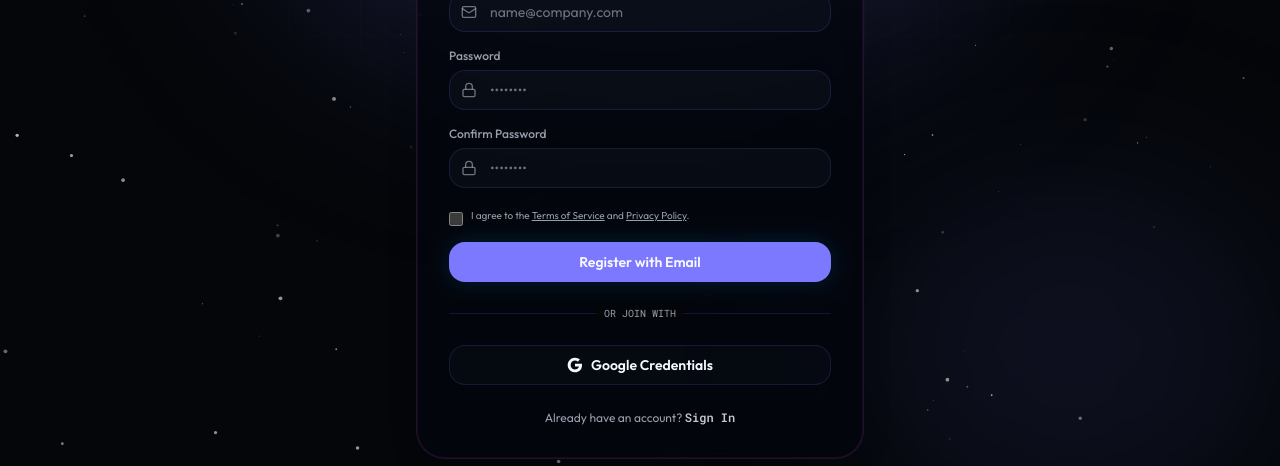
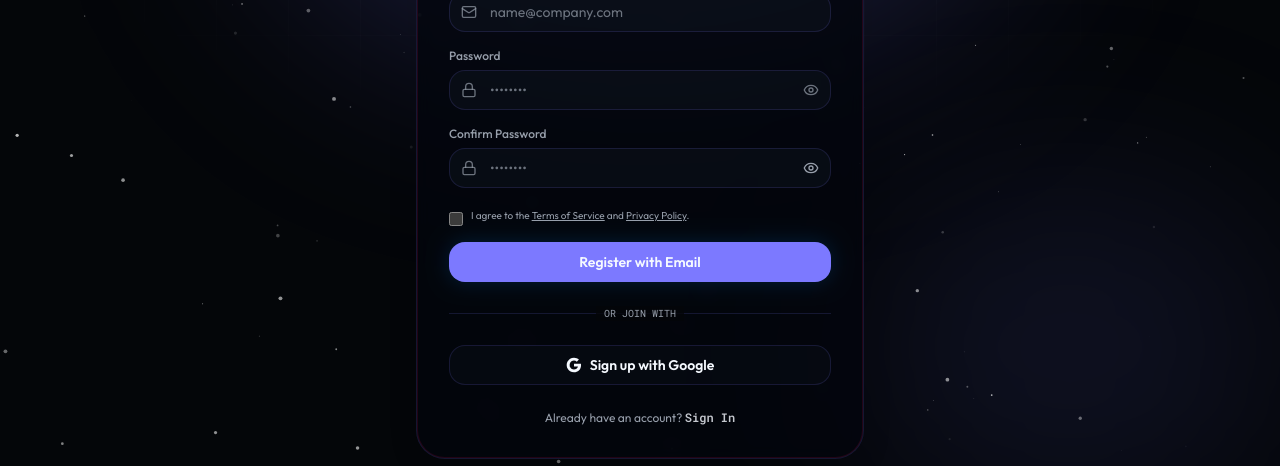
Before and after one commit to Asapukarthik/AI-powered_Resume_Analyzer, a Next.js app in the folder client/: page /register in a window 1280 px wide. Shown: the part 325-791 px from the top of the page. Built offline with nearby package versions, Linux system fonts and the light colour scheme; no server answers.

Commit message:
fix the bugs

```diff
--- a/client/src/app/login/page.tsx
+++ b/client/src/app/login/page.tsx
@@ -5,7 +5,7 @@ import Link from "next/link";
 import { useRouter } from "next/navigation";
 import BackgroundParticles from "@/components/layout/BackgroundParticles";
 import VercelBackground from "@/components/layout/VercelBackground";
-import { Layers, Mail, Lock, Loader2, ArrowLeft, ShieldCheck } from "lucide-react";
+import { Layers, Mail, Lock, Eye, EyeOff, Loader2, ArrowLeft, ShieldCheck } from "lucide-react";
 
 import { useGoogleLogin } from "@react-oauth/google";
 
@@ -13,7 +13,10 @@ export default function LoginPage() {
     const router = useRouter();
     const [email, setEmail] = useState("");
     const [password, setPassword] = useState("");
-    const [loading, setLoading] = useState(false);
+    const [showPassword, setShowPassword] = useState(false);
+    // const [loading, setLoading] = useState(false);
+    const [emailLoading, setEmailLoading] = useState(false);
+    const [googleLoading, setGoogleLoading] = useState(false);
     const [error, setError] = useState("");
     const [success, setSuccess] = useState(false);
 
@@ -22,7 +25,7 @@ export default function LoginPage() {
     const [passwordTouched, setPasswordTouched] = useState(false);
 
     const isEmailValid = /^[^\s@]+@[^\s@]+\.[^\s@]+$/.test(email);
-    const isPasswordValid = password.length >= 6;
+    const isPasswordValid = /^(?=.*[A-Z])(?=.*[a-z])(?=.*\d).{8,}$/.test(password);
 
     const handleSubmit = async (e: React.FormEvent) => {
         e.preventDefault();
@@ -40,10 +43,10 @@ export default function LoginPage() {
             return;
         }
 
-        setLoading(true);
+        setEmailLoading(true);
 
         try {
-            const res = await fetch("http://localhost:3001/api/auth/login", {
+            const res = await fetch(`${process.env.NEXT_PUBLIC_API_URL}/api/auth/login`, {
                 method: "POST",
                 headers: { "Content-Type": "application/json" },
                 body: JSON.stringify({ email, password }),
@@ -60,23 +63,24 @@ export default function LoginPage() {
 
             setSuccess(true);
 
-            // Direct redirect to dashboard
-            setTimeout(() => {
-                router.push("/dashboard");
-            }, 300);
-        } catch (err: any) {
-            setError(err.message || "An error occurred during login.");
+            // // Direct redirect to dashboard
+            // setTimeout(() => {
+            //     router.push("/dashboard");
+            // }, 300);
+            router.replace("/dashboard");
+        } catch (err: unknown) {
+            setError(err instanceof Error ? err.message : "An error occurred during login.");
         } finally {
-            setLoading(false);
+            setEmailLoading(false);
         }
     };
 
     const handleGoogleLoginSuccess = useGoogleLogin({
         onSuccess: async (tokenResponse) => {
-            setLoading(true);
+            setGoogleLoading(true);
             setError("");
             try {
-                const res = await fetch("http://localhost:3001/api/auth/google", {
+                const res = await fetch(`${process.env.NEXT_PUBLIC_API_URL}/api/auth/google`, {
                     method: "POST",
                     headers: { "Content-Type": "application/json" },
                     body: JSON.stringify({ token: tokenResponse.access_token }),
@@ -86,11 +90,11 @@ export default function LoginPage() {
 
                 localStorage.setItem("token", data.token);
                 setSuccess(true);
-                router.push("/dashboard");
-            } catch (err: any) {
-                setError(err.message || "Google auth failed.");
+                router.replace("/dashboard");
+            } catch (err: unknown) {
+                setError(err instanceof Error ? err.message : "Google auth failed.");
             } finally {
-                setLoading(false);
+                setGoogleLoading(false);
             }
         },
         onError: () => {
@@ -173,29 +177,36 @@ export default function LoginPage() {
                             <div className="relative">
                                 <Lock className="absolute left-3 top-1/2 -translate-y-1/2 size-4 text-muted-foreground/70" />
                                 <input
-                                    type="password"
+                                    type={showPassword ? "text" : "password"}
                                     required
                                     value={password}
                                     onChange={(e) => setPassword(e.target.value)}
                                     onBlur={() => setPasswordTouched(true)}
                                     placeholder="••••••••"
-                                    className={`w-full h-10 pl-10 pr-4 rounded-lg bg-secondary/60 border ${passwordTouched && !isPasswordValid
+                                    className={`w-full h-10 pl-10 pr-10 rounded-lg bg-secondary/60 border ${passwordTouched && !isPasswordValid
                                         ? "border-red-500/50 focus:border-red-500"
                                         : "border-border focus:border-neutral-500"
                                         } text-sm text-foreground outline-none transition-colors placeholder:text-muted-foreground/70`}
                                 />
+                                <button
+                                    type="button"
+                                    onClick={() => setShowPassword(!showPassword)}
+                                    className="absolute right-3 top-1/2 -translate-y-1/2 text-muted-foreground/70 hover:text-foreground/80 transition-colors"
+                                >
+                                    {showPassword ? <EyeOff className="size-4" /> : <Eye className="size-4" />}
+                                </button>
                             </div>
                             {passwordTouched && !isPasswordValid && (
-                                <span className="text-[10px] text-red-500 block">Password must be at least 6 characters.</span>
+                                <span className="text-[10px] text-red-500 block">Password must be at least 8 characters with one uppercase letter and one number.</span>
                             )}
                         </div>
 
                         <button
                             type="submit"
-                            disabled={loading || success}
+                            disabled={emailLoading || success}
                             className="w-full h-10 rounded-lg bg-primary text-primary-foreground hover:bg-primary/90 shadow-[0_0_20px_oklch(0.58_0.2_255_/_20%)] active:translate-y-[1px] text-sm font-semibold transition-all flex items-center justify-center gap-1.5 disabled:opacity-50 disabled:pointer-events-none"
                         >
-                            {loading ? (
+                            {emailLoading ? (
                                 <>
                                     <Loader2 className="size-4 animate-spin" />
                                     Signing In...
@@ -219,7 +230,7 @@ export default function LoginPage() {
                     {/* Google Sign In */}
                     <button
                         onClick={() => handleGoogleLoginSuccess()}
-                        disabled={loading}
+                        disabled={googleLoading}
                         className="w-full h-10 rounded-lg border border-border bg-secondary/40 hover:bg-accent/40 active:translate-y-[1px] text-sm font-semibold text-foreground transition-all flex items-center justify-center gap-2"
                     >
                         <svg className="size-4" viewBox="0 0 24 24">
@@ -240,12 +251,12 @@ export default function LoginPage() {
                                 d="M12 5.38c1.62 0 3.06.56 4.21 1.64l3.15-3.15C17.45 2.09 14.97 1 12 1 7.7 1 3.99 3.47 2.18 7.06l3.66 2.84c.87-2.6 3.3-4.52 6.16-4.52z"
                             />
                         </svg>
-                        Google Credentials
+                        Sign in with Google
                     </button>
 
                     {/* Footer link */}
                     <p className="mt-6 text-center text-xs text-muted-foreground">
-                        Don't have an account?{" "}
+                        Don&apos;t have an account?{" "}
                         <Link href="/register" className="text-foreground/80 hover:text-foreground underline-offset-4 hover:underline font-semibold">
                             Create Account
                         </Link>
--- a/client/src/app/register/page.tsx
+++ b/client/src/app/register/page.tsx
@@ -5,7 +5,7 @@ import Link from "next/link";
 import { useRouter } from "next/navigation";
 import BackgroundParticles from "@/components/layout/BackgroundParticles";
 import VercelBackground from "@/components/layout/VercelBackground";
-import { Layers, Mail, Lock, User, Loader2, ArrowLeft, ShieldCheck } from "lucide-react";
+import { Layers, Mail, Eye, EyeOff, Lock, User, Loader2, ArrowLeft, ShieldCheck } from "lucide-react";
 
 import { useGoogleLogin } from "@react-oauth/google";
 
@@ -14,9 +14,12 @@ export default function RegisterPage() {
     const [name, setName] = useState("");
     const [email, setEmail] = useState("");
     const [password, setPassword] = useState("");
+    const [showPassword, setShowPassword] = useState(false);
     const [confirmPassword, setConfirmPassword] = useState("");
+    const [showConfirmPassword, setShowConfirmPassword] = useState(false);
     const [terms, setTerms] = useState(false);
-    const [loading, setLoading] = useState(false);
+    const [registerLoading, setRegisterLoading] = useState(false);
+    const [googleLoading, setGoogleLoading] = useState(false);
     const [error, setError] = useState("");
     const [success, setSuccess] = useState(false);
 
@@ -28,8 +31,10 @@ export default function RegisterPage() {
 
     const isNameValid = name.trim().length >= 2;
     const isEmailValid = /^[^\s@]+@[^\s@]+\.[^\s@]+$/.test(email);
-    const isPasswordValid = password.length >= 6;
-    const isConfirmValid = password === confirmPassword;
+    const isPasswordValid = /^(?=.*[A-Z])(?=.*[a-z])(?=.*\d).{8,}$/.test(password);
+    const isConfirmValid =
+        confirmPassword.length > 0 &&
+        password === confirmPassword;
 
     const handleSubmit = async (e: React.FormEvent) => {
         e.preventDefault();
@@ -64,10 +69,10 @@ export default function RegisterPage() {
             return;
         }
 
-        setLoading(true);
+        setRegisterLoading(true);
 
         try {
-            const res = await fetch("http://localhost:3001/api/auth/register", {
+            const res = await fetch(`${process.env.NEXT_PUBLIC_API_URL}/api/auth/register`, {
                 method: "POST",
                 headers: { "Content-Type": "application/json" },
                 body: JSON.stringify({ name, email, password }),
@@ -84,22 +89,20 @@ export default function RegisterPage() {
 
             setSuccess(true);
 
-            setTimeout(() => {
-                router.push("/dashboard");
-            }, 300);
-        } catch (err: any) {
-            setError(err.message || "An error occurred during registration.");
+            router.replace("/dashboard");
+        } catch (err: unknown) {
+            setError(err instanceof Error ? err.message : "An error occurred during registration.");
         } finally {
-            setLoading(false);
+            setRegisterLoading(false);
         }
     };
 
     const handleGoogleSignup = useGoogleLogin({
         onSuccess: async (tokenResponse) => {
-            setLoading(true);
+            setGoogleLoading(true);
             setError("");
             try {
-                const res = await fetch("http://localhost:3001/api/auth/google", {
+                const res = await fetch(`${process.env.NEXT_PUBLIC_API_URL}/api/auth/google`, {
                     method: "POST",
                     headers: { "Content-Type": "application/json" },
                     body: JSON.stringify({ token: tokenResponse.access_token }),
@@ -109,11 +112,11 @@ export default function RegisterPage() {
 
                 localStorage.setItem("token", data.token);
                 setSuccess(true);
-                router.push("/dashboard");
-            } catch (err: any) {
-                setError(err.message || "Google auth failed.");
+                router.replace("/dashboard");
+            } catch (err: unknown) {
+                setError(err instanceof Error ? err.message : "Google auth failed.");
             } finally {
-                setLoading(false);
+                setGoogleLoading(false);
             }
         },
         onError: () => {
@@ -157,7 +160,7 @@ export default function RegisterPage() {
 
                     {success && (
                         <div className="mb-4 rounded-lg border border-green-500/20 bg-green-950/30 p-3 text-xs text-green-400 font-medium flex items-center gap-1.5">
-                            <ShieldCheck className="size-4" /> Account registered successfully! Redirecting...
+                            <ShieldCheck className="size-4" /> Creating your AI workspace...
                         </div>
                     )}
 
@@ -174,8 +177,7 @@ export default function RegisterPage() {
                                     onChange={(e) => setName(e.target.value)}
                                     onBlur={() => setNameTouched(true)}
                                     placeholder="Alex Dev"
-                                    className={`w-full h-10 pl-10 pr-4 rounded-lg bg-secondary/60 border ${
-                                        nameTouched && !isNameValid
+                                    className={`w-full h-10 pl-10 pr-4 rounded-lg bg-secondary/60 border ${nameTouched && !isNameValid
                                         ? "border-red-500/50 focus:border-red-500"
                                         : "border-border focus:border-neutral-500"
                                         } text-sm text-foreground outline-none transition-colors placeholder:text-muted-foreground/70`}
@@ -198,8 +200,7 @@ export default function RegisterPage() {
                                     onChange={(e) => setEmail(e.target.value)}
                                     onBlur={() => setEmailTouched(true)}
                                     placeholder="name@company.com"
-                                    className={`w-full h-10 pl-10 pr-4 rounded-lg bg-secondary/60 border ${
-                                        emailTouched && !isEmailValid
+                                    className={`w-full h-10 pl-10 pr-4 rounded-lg bg-secondary/60 border ${emailTouched && !isEmailValid
                                         ? "border-red-500/50 focus:border-red-500"
                                         : "border-border focus:border-neutral-500"
                                         } text-sm text-foreground outline-none transition-colors placeholder:text-muted-foreground/70`}
@@ -216,21 +217,27 @@ export default function RegisterPage() {
                             <div className="relative">
                                 <Lock className="absolute left-3 top-1/2 -translate-y-1/2 size-4 text-muted-foreground/70" />
                                 <input
-                                    type="password"
+                                    type={showPassword ? "text" : "password"}
                                     required
                                     value={password}
                                     onChange={(e) => setPassword(e.target.value)}
                                     onBlur={() => setPasswordTouched(true)}
                                     placeholder="••••••••"
-                                    className={`w-full h-10 pl-10 pr-4 rounded-lg bg-secondary/60 border ${
-                                        passwordTouched && !isPasswordValid
+                                    className={`w-full h-10 pl-10 pr-10 rounded-lg bg-secondary/60 border ${passwordTouched && !isPasswordValid
                                         ? "border-red-500/50 focus:border-red-500"
                                         : "border-border focus:border-neutral-500"
                                         } text-sm text-foreground outline-none transition-colors placeholder:text-muted-foreground/70`}
                                 />
+                                <button
+                                    type="button"
+                                    onClick={() => setShowPassword(!showPassword)}
+                                    className="absolute right-3 top-1/2 -translate-y-1/2 text-muted-foreground/70 hover:text-foreground/80 transition-colors"
+                                >
+                                    {showPassword ? <EyeOff className="size-4" /> : <Eye className="size-4" />}
+                                </button>
                             </div>
                             {passwordTouched && !isPasswordValid && (
-                                <span className="text-[10px] text-red-500 block">Password must be at least 6 characters.</span>
+                                <span className="text-[10px] text-red-500 block">Password must be at least 8 characters with one uppercase letter and one number.</span>
                             )}
                         </div>
 
@@ -240,18 +247,30 @@ export default function RegisterPage() {
                             <div className="relative">
                                 <Lock className="absolute left-3 top-1/2 -translate-y-1/2 size-4 text-muted-foreground/70" />
                                 <input
-                                    type="password"
+                                    type={showConfirmPassword ? "text" : "password"}
                                     required
                                     value={confirmPassword}
                                     onChange={(e) => setConfirmPassword(e.target.value)}
                                     onBlur={() => setConfirmTouched(true)}
                                     placeholder="••••••••"
-                                    className={`w-full h-10 pl-10 pr-4 rounded-lg bg-secondary/60 border ${
-                                        confirmTouched && !isConfirmValid
+                                    className={`w-full h-10 pl-10 pr-4 rounded-lg bg-secondary/60 border ${confirmTouched && !isConfirmValid
                                         ? "border-red-500/50 focus:border-red-500"
                                         : "border-border focus:border-neutral-500"
                                         } text-sm text-foreground outline-none transition-colors placeholder:text-muted-foreground/70`}
                                 />
+                                <button
+                                    type="button"
+                                    onClick={() =>
+                                        setShowConfirmPassword(!showConfirmPassword)
+                                    }
+                                    className="absolute right-3 top-1/2 -translate-y-1/2 text-muted-foreground hover:text-foreground"
+                                >
+                                    {showConfirmPassword ? (
+                                        <EyeOff className="size-4" />
+                                    ) : (
+                                        <Eye className="size-4" />
+                                    )}
+                                </button>
                             </div>
                             {confirmTouched && !isConfirmValid && (
                                 <span className="text-[10px] text-red-500 block">Passwords do not match.</span>
@@ -278,10 +297,10 @@ export default function RegisterPage() {
 
                         <button
                             type="submit"
-                            disabled={loading || success}
+                            disabled={registerLoading || success}
                             className="w-full h-10 rounded-lg bg-primary text-primary-foreground hover:bg-primary/90 shadow-[0_0_20px_oklch(0.58_0.2_255_/_20%)] active:translate-y-[1px] text-sm font-semibold transition-all flex items-center justify-center gap-1.5 disabled:opacity-50 disabled:pointer-events-none"
                         >
-                            {loading ? (
+                            {registerLoading ? (
                                 <>
                                     <Loader2 className="size-4 animate-spin" />
                                     Creating Account...
@@ -305,7 +324,7 @@ export default function RegisterPage() {
                     {/* Google Sign Up */}
                     <button
                         onClick={() => handleGoogleSignup()}
-                        disabled={loading}
+                        disabled={googleLoading}
                         className="w-full h-10 rounded-lg border border-border bg-secondary/40 hover:bg-accent/40 active:translate-y-[1px] text-sm font-semibold text-foreground transition-all flex items-center justify-center gap-2"
                     >
                         <svg className="size-4" viewBox="0 0 24 24">
@@ -326,7 +345,7 @@ export default function RegisterPage() {
                                 d="M12 5.38c1.62 0 3.06.56 4.21 1.64l3.15-3.15C17.45 2.09 14.97 1 12 1 7.7 1 3.99 3.47 2.18 7.06l3.66 2.84c.87-2.6 3.3-4.52 6.16-4.52z"
                             />
                         </svg>
-                        Google Credentials
+                        Sign up with Google
                     </button>
 
                     {/* Footer link */}
```
Lines whose indentation alone changed are shown as unchanged.
